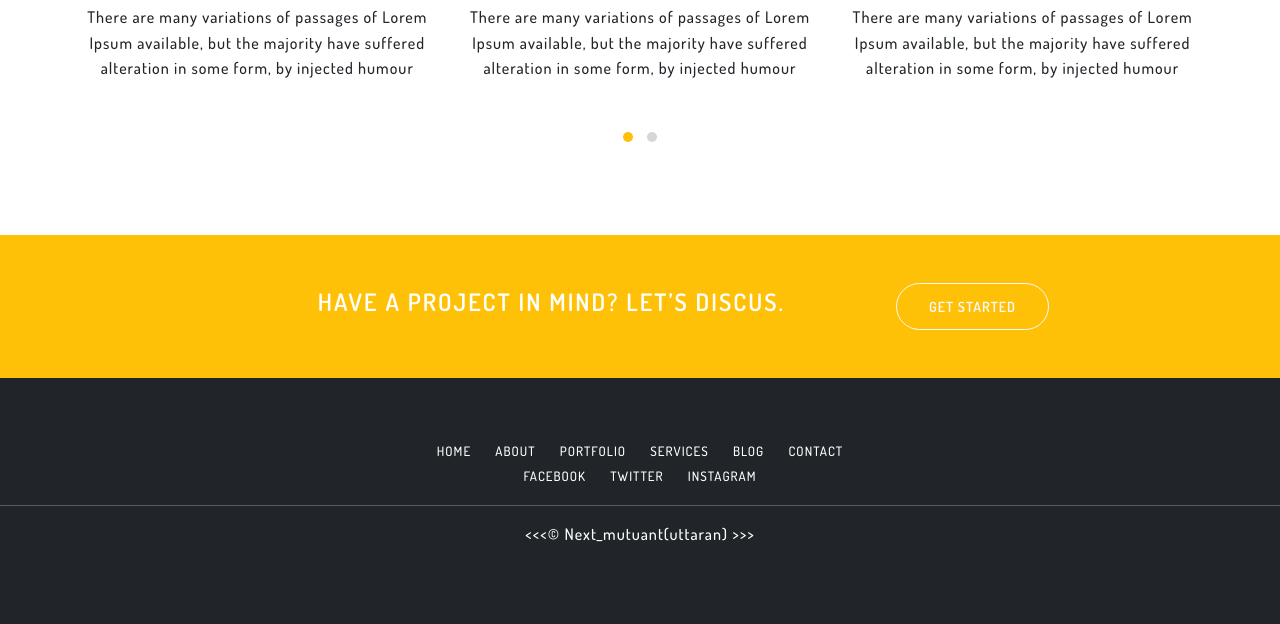
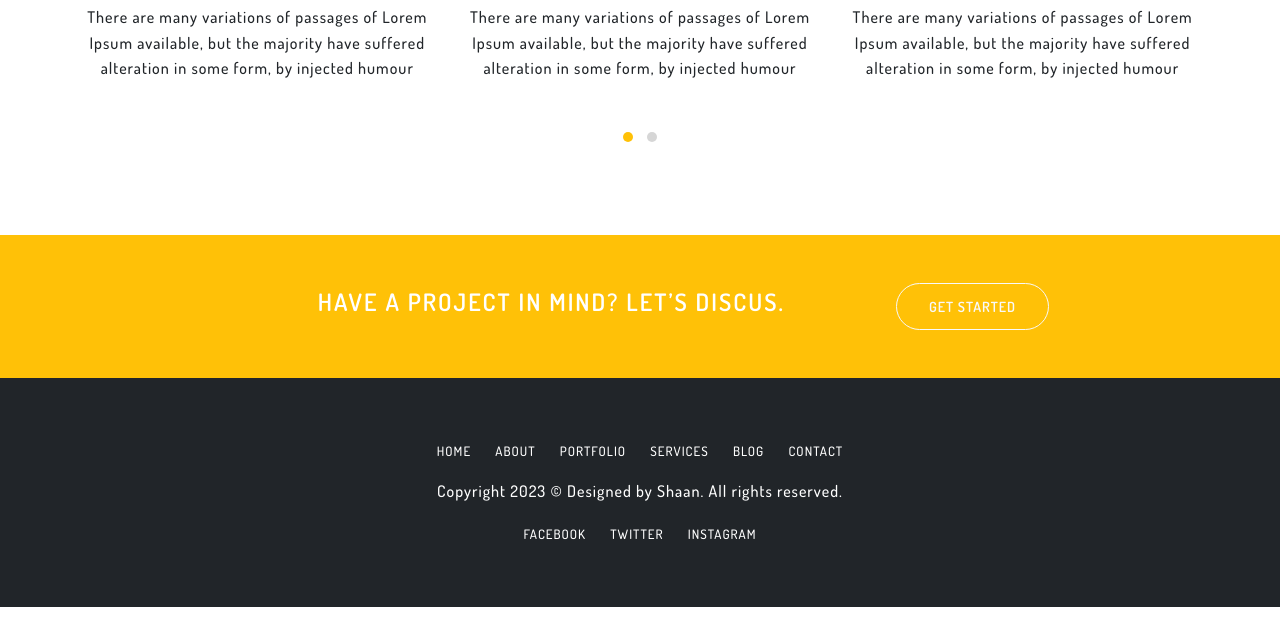
Before and after one commit to NextMutant/anime.github.io, a plain HTML site: page index.html in a window 1280 px wide. Shown: the part 5998-6622 px from the top of the page. Drawn offline with nearby package versions, Linux system fonts and the light colour scheme.

Commit message:
third commit
Added Copyright

```diff
--- a/index.html
+++ b/index.html
@@ -483,7 +483,7 @@
                         <li><a href="#">Blog</a></li>
                         <li><a href="#">Contact</a></li>
                     </ul>
-                    <!-- <p class="my-3">Copyright 2023 © Designed by Shaan. All rights reserved.</p> -->
+                    <p class="my-3">Copyright 2023 © Designed by Shaan. All rights reserved.</p>
                     <ul class="p-0">
 
                         <li><a href="#">Facebook</a></li>
@@ -494,8 +494,8 @@
                 </div>
             </div>
         </div>
-        <hr>
-        <p>&lt;&lt;&lt;&copy; Next_mutuant(uttaran) &gt;&gt;&gt; </p>
+        <!-- <hr> -->
+        <!-- <p>&lt;&lt;&lt;&copy; Next_mutuant(uttaran) &gt;&gt;&gt; </p> -->
     </footer>
 
 
```
